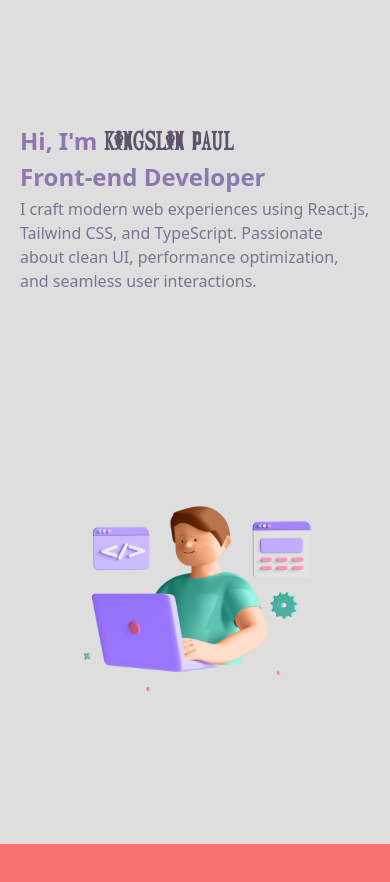
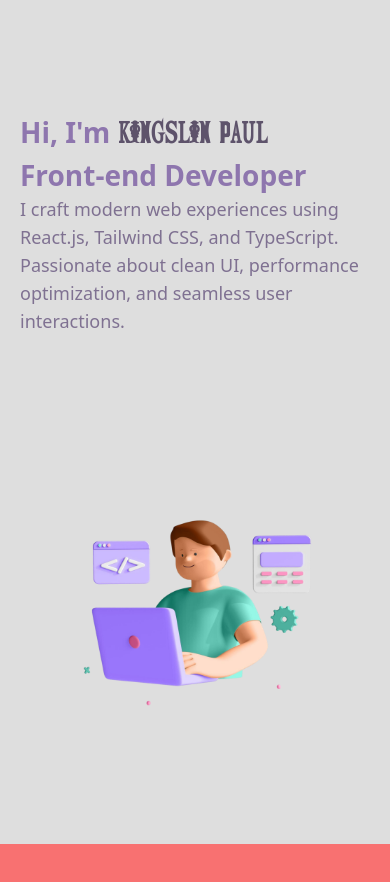
Before and after one commit to kingslin-Paul/foliov1, a React (Vite) app: page / in a window 390 px wide. Shown: the top 882 px of the page. Built offline with nearby package versions, Linux system fonts and the light colour scheme.

Commit message:
font-trail

```diff
--- a/src/components/intro/Intro.tsx
+++ b/src/components/intro/Intro.tsx
@@ -139,10 +139,10 @@
       <div id="white-flash" className="absolute p-5 pt-16 bottom-[0%] z-[0] left-0 w-full h-[100dvh] flex items-center justify-center bg-mildWhite">
         <div className='flex justify-around items-center flex-col md:flex-row h-full  max-w-[1400px]'>
           <div id='white-content' className='opacity-0'>
-          <span className="text-2xl md:text-3xl lg:text-5xl font-bold mb-2">
-           <span className='text-secondaryColor'>Hi, I'm </span><span className="text-primaryColor font-onepiece uppercase text-[26px] md:4xl lg:text-6xl">Kingslin Paul</span>
+          <span className="text-[28px] md:text-[32px] lg:text-5xl font-bold mb-2">
+           <span className='text-secondaryColor'>Hi, I'm </span><span className="text-primaryColor font-onepiece uppercase text-[30px] md:text-4xl lg:text-6xl">Kingslin Paul</span>
           </span>
-            <span className="text-secondaryColor text-2xl md:text-3xl lg:text-5xl font-bold mb-4 xl:mb-6">
+            <span className="text-secondaryColor text-[28px] md:text-[32px] lg:text-5xl font-bold mb-4 xl:mb-6">
               <div id="intro-role" className="h-[40px] lg:h-[60px] overflow-hidden">
                 <div id="roleSlider" className="flex flex-col">
                   {roles.map((r, i) => (
@@ -151,7 +151,7 @@
                 </div>
               </div>
             </span>
-            <p className="text-base font-medium text-ternaryColor md:text-lg max-w-xl">
+            <p className="text-lg font-medium text-ternaryColor md:text-xl xl:text-2xl max-w-xl">
               I craft modern web experiences using React.js, Tailwind CSS, and TypeScript. Passionate about clean UI, performance optimization, and seamless user interactions.
             </p>
 
```
